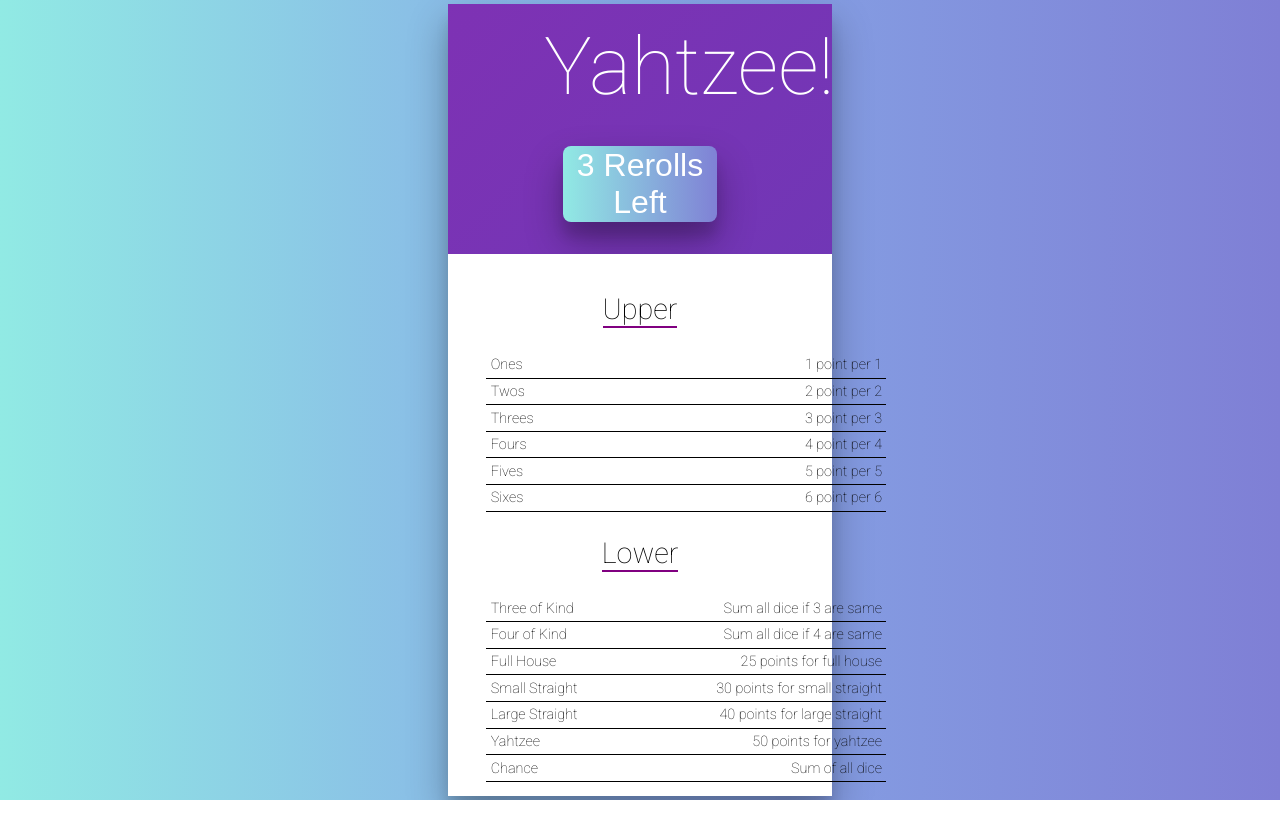
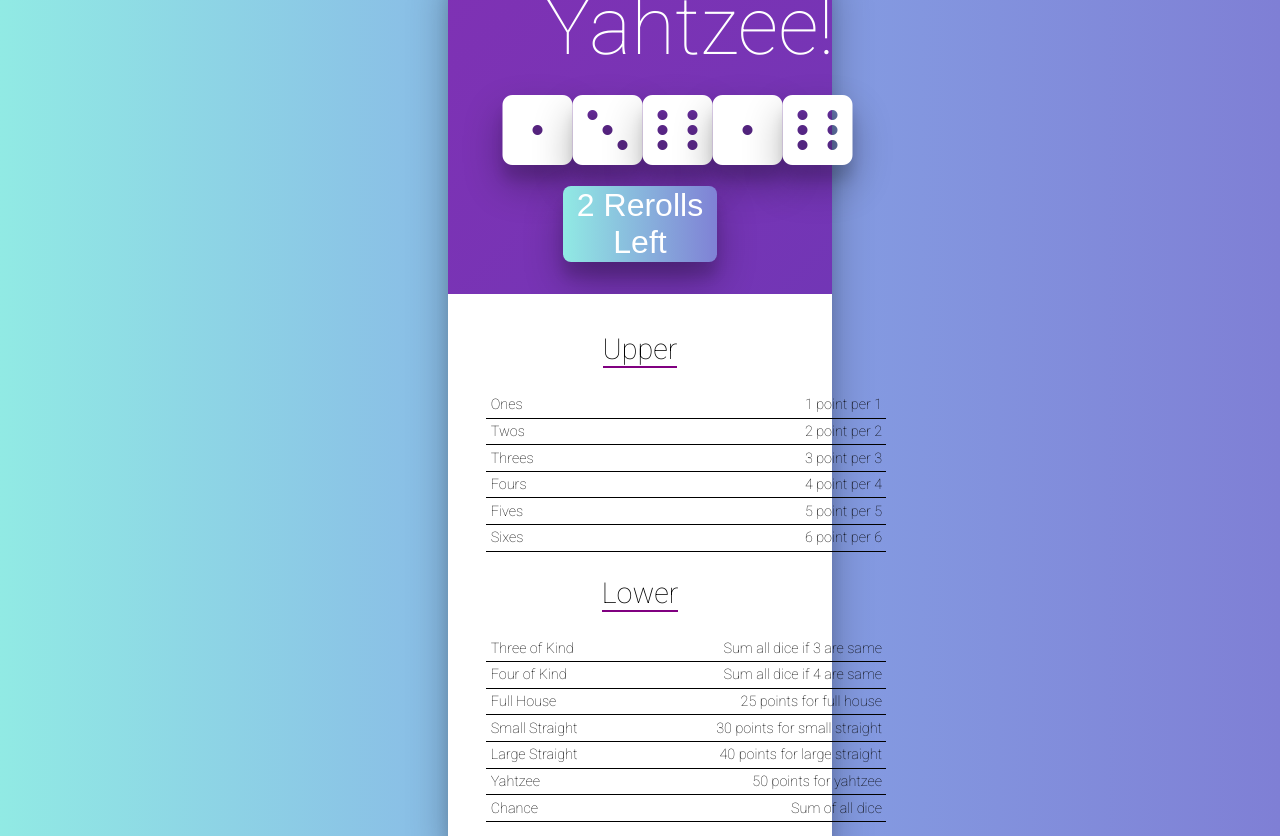
Before and after one commit to expesion/yahtzee, a React (Create React App) app: page / in a window 1280 px wide. Before the commit the page ends 800 px from the top, so only its background shows below. Built offline with nearby package versions, Linux system fonts and the light colour scheme.

Commit message:
Animating

```diff
--- a/src/Dice.js
+++ b/src/Dice.js
@@ -10,7 +10,8 @@ class Dice extends Component {
           val={d}
           locked={this.props.locked[idx]}
           idx={idx}
-          key={idx} />
+          key={idx}
+          rolling={this.props.rolling}/>
       )}
     </div>
   }
--- a/src/Die.css
+++ b/src/Die.css
@@ -21,7 +21,9 @@
 .Die[disabled] {
   cursor: not-allowed;
 }
-
+.Die-rolling {
+  animation: spin 1s ease-out;
+}
 @keyframes spin {
   0% {
     transform: rotate(0deg);
@@ -30,3 +32,11 @@
     transform: rotate(360deg);
   }
 }
+@keyframes spin {
+  0% {
+    transform: rotate(0deg);
+  }
+  100% {
+    transform: rotate(360deg);
+  }
+}
--- a/src/Die.js
+++ b/src/Die.js
@@ -3,13 +3,16 @@ import "./Die.css";
 class Die extends Component {
   static defaultProps = {
     numberWords: ["one", "two", "three", "four", "five", "six"],
+    val: 5,
   };
   render() {
     return (
       <i
         className={`Die fas fa-dice-${
           this.props.numberWords[this.props.val - 1]
-        } fa-5x ${this.props.locked ? "Die-locked" : ""}`}
+        } fa-5x ${this.props.locked ? "Die-locked" : ""} ${
+          this.props.rolling && !this.props.locked ? "Die-rolling" : ""
+        }`}
         onClick={this.props.handleClick}
       ></i>
     );
--- a/src/Game.js
+++ b/src/Game.js
@@ -13,6 +13,7 @@ class Game extends Component {
       dice: Array.from({ length: NUM_DICE }),
       locked: Array(NUM_DICE).fill(false),
       rollsLeft: NUM_ROLLS,
+      rolling:false,
       scores: {
         ones: undefined,
         twos: undefined,
@@ -32,15 +33,24 @@ class Game extends Component {
     this.roll = this.roll.bind(this);
     this.doScore = this.doScore.bind(this);
     this.toggleLocked=this.toggleLocked.bind(this);
+    this.animateRoll=this.animateRoll.bind(this);
   }
-
+  componentDidMount(){
+    this.animateRoll()
+  }
+  animateRoll(){
+    this.setState({rolling:true},()=>{
+      setTimeout(this.roll,1000);
+    })
+  }
   roll(evt) {
     this.setState(st => ({
       dice: st.dice.map((d, i) =>
         st.locked[i] ? d : Math.ceil(Math.random() * 6)
       ),
       locked: st.rollsLeft > 1 ? st.locked : Array(NUM_DICE).fill(true),
-      rollsLeft: st.rollsLeft - 1
+      rollsLeft: st.rollsLeft - 1,
+      rolling:false
     }));
   }
 
@@ -77,12 +87,13 @@ class Game extends Component {
               dice={this.state.dice}
               locked={this.state.locked}
               handleClick={this.toggleLocked}
+              rolling={this.state.rolling}
             />
             <div className='Game-button-wrapper'>
               <button
                 className='Game-reroll'
                 disabled={this.state.locked.every(x => x) || this.state.rollsLeft===0}
-                onClick={this.roll}
+                onClick={this.animateRoll}
               >
                 {this.state.rollsLeft} Rerolls Left
               </button>
```
